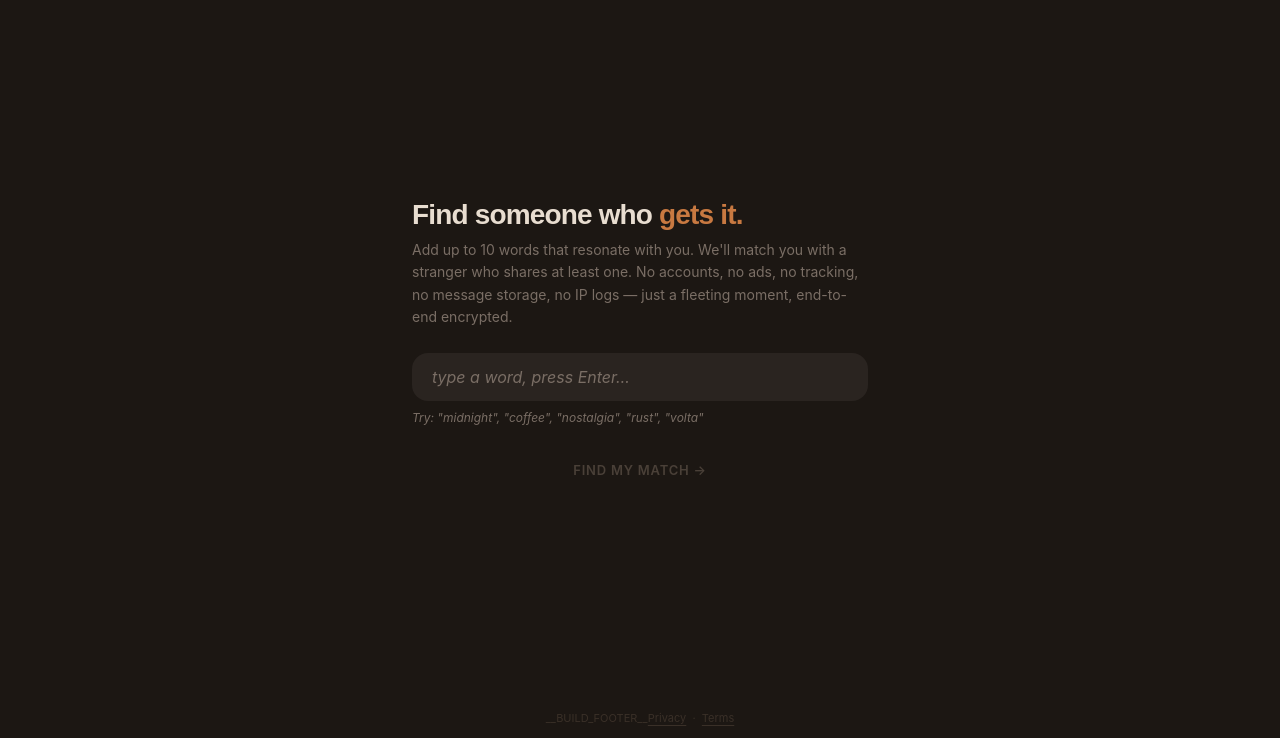
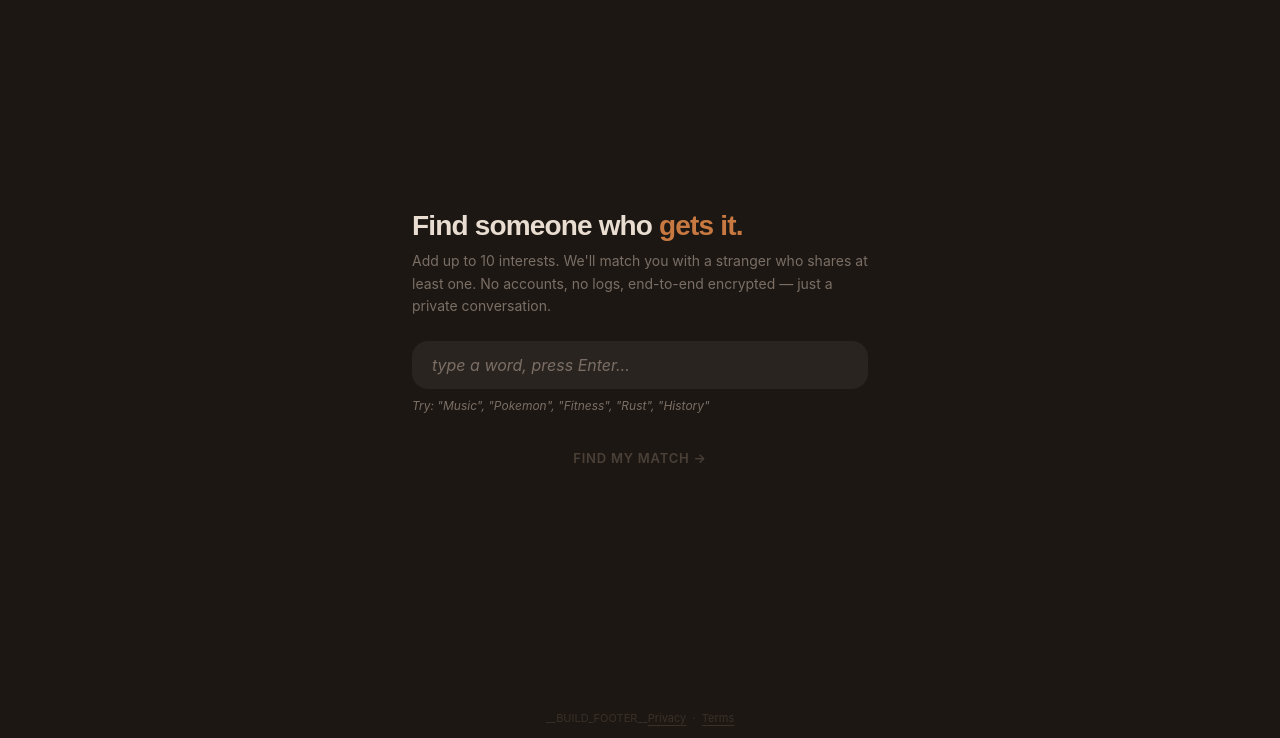
Before and after one commit to ProjectEmberline/emberline, a website: page index.html in a window 1280 px wide. Shown: the part 62-800 px from the top of the page. Drawn offline with Linux system fonts and the light colour scheme; no server answers; a web font is replaced by a local one.

Commit message:
Updated keywords

```diff
--- a/index.html
+++ b/index.html
@@ -590,12 +590,12 @@
     <!-- ENTRY -->
     <div id="section-entry">
       <h1>Find someone who <em>gets it.</em></h1>
-      <p class="sub">Add up to 10 words that resonate with you. We'll match you with a stranger who shares at least one. No accounts, no ads, no tracking, no message storage, no IP logs — just a fleeting moment, end-to-end encrypted.</p>
+      <p class="sub">Add up to 10 interests. We'll match you with a stranger who shares at least one. No accounts, no logs, end-to-end encrypted — just a private conversation.</p>
       <div class="tag-field" id="tag-field">
         <div id="tag-list"></div>
         <input type="text" id="keyword-input" placeholder="type a word, press Enter…" maxlength="20" autocomplete="off" />
       </div>
-      <p class="hint">Try: "midnight", "coffee", "nostalgia", "rust", "volta"</p>
+      <p class="hint">Try: "Music", "Pokemon", "Fitness", "Rust", "History"</p>
       <input type="text" name="__honeypot__" id="hp-field" tabindex="-1" autocomplete="off" style="position:absolute;left:-9999px;width:1px;height:1px;opacity:0;" aria-hidden="true">
 
       <button class="btn" id="btn-enter" disabled>Find my match →</button>
```
